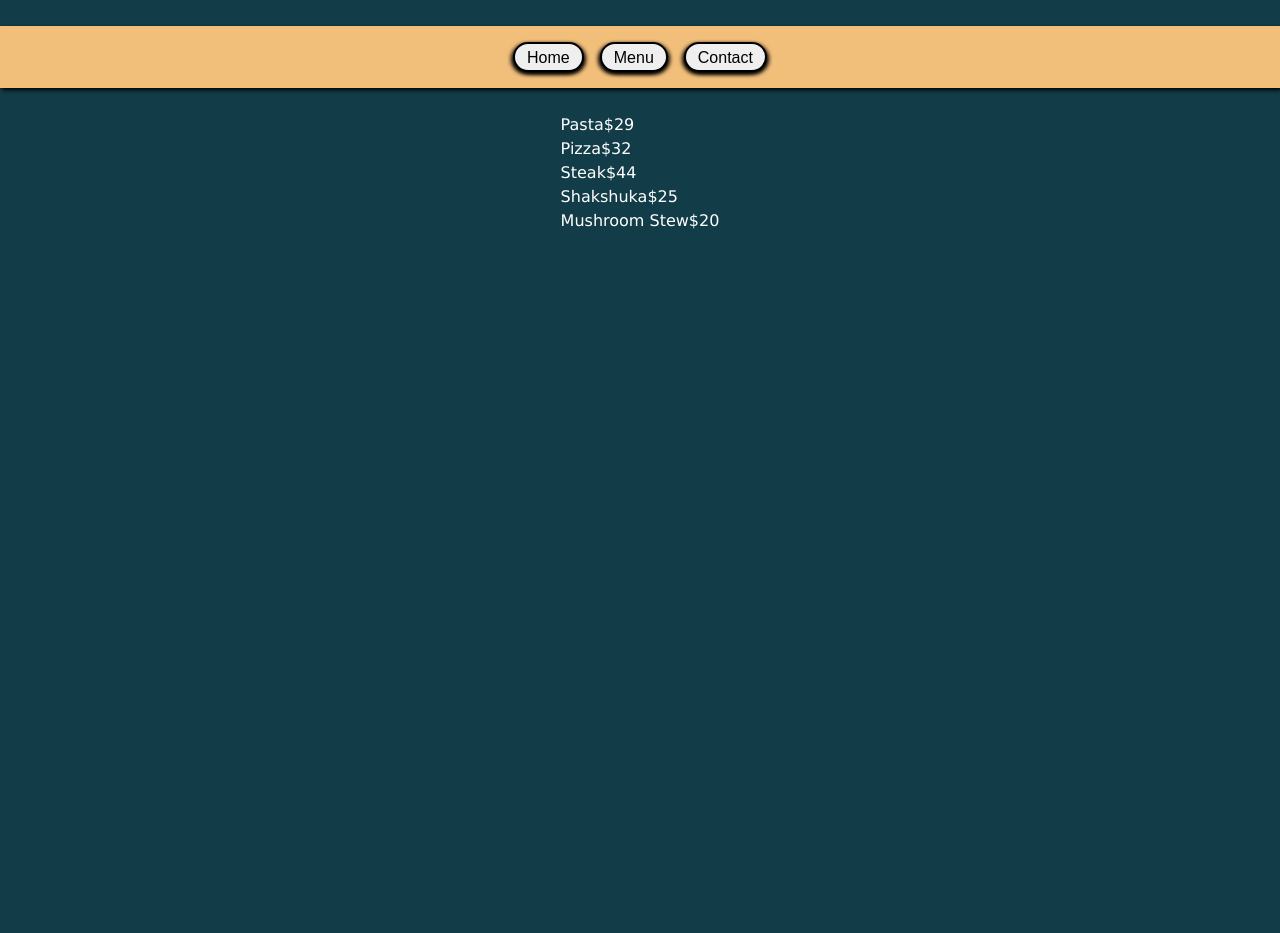
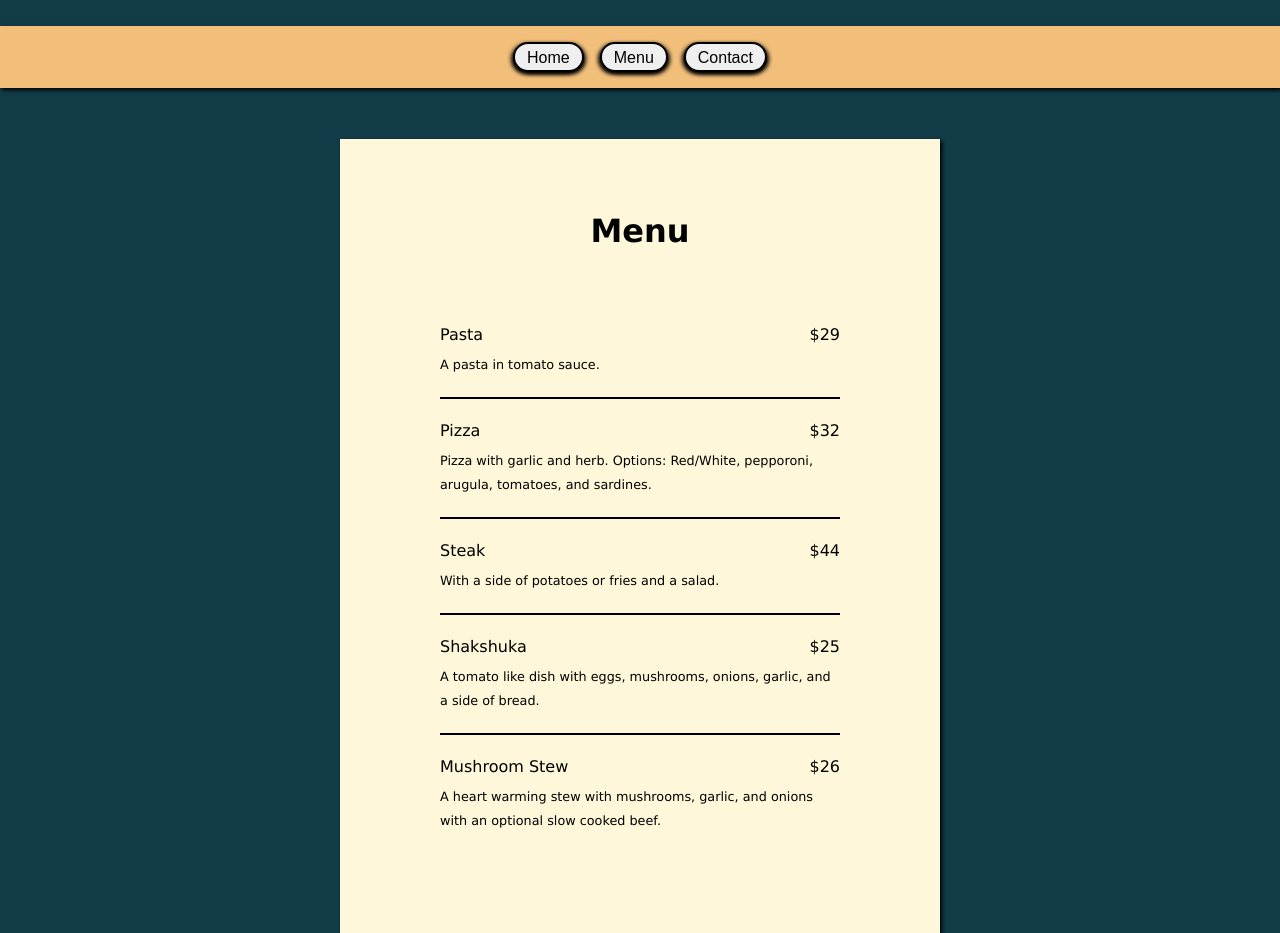
Before and after one commit to ernestviola/restaurant-page, a website built with webpack: page src/template.html in a window 1280 px wide. Before the commit the page ends 826 px from the top, so only its background shows below. Built offline with nearby package versions, Linux system fonts and the light colour scheme.

Commit message:
Menu page write up
Added a mock menu page.

```diff
--- a/src/pages/menu.js
+++ b/src/pages/menu.js
@@ -1,42 +1,61 @@
 const menuList = [
   {
     name: 'Pasta',
-    price: '$29'
+    price: '$29',
+    description: 'A pasta in tomato sauce.'
   },
   {
     name: 'Pizza',
-    price: '$32'
+    price: '$32',
+    description: 'Pizza with garlic and herb. Options: Red/White, pepporoni, arugula, tomatoes, and sardines.'
   },
   {
     name: 'Steak',
-    price: '$44'
+    price: '$44',
+    description: 'With a side of potatoes or fries and a salad.'
   },
   {
     name: 'Shakshuka',
-    price: '$25'
+    price: '$25',
+    description: 'A tomato like dish with eggs, mushrooms, onions, garlic, and a side of bread.'
   },
   {
     name: 'Mushroom Stew',
-    price: '$20'
+    price: '$26',
+    description: 'A heart warming stew with mushrooms, garlic, and onions with an optional slow cooked beef.'
   },
 ]
 
 const menu = document.createElement('div');
 menu.className = 'menu';
 
+const menutTitle = document.createElement('h1');
+menutTitle.className = 'menu__title';
+menutTitle.innerText = 'Menu';
+
+menu.appendChild(menutTitle);
+
 for (let i = 0; i < menuList.length; i++) {
   const menuItem = document.createElement('div');
+  const menuItemHeader = document.createElement('div');
   const menuItemName = document.createElement('span');
   const menuItemPrice = document.createElement('span');
+  const menuItemDescription = document.createElement('p');
+  menuItemDescription.innerText = menuList[i].description;
   menuItemName.innerText = menuList[i].name;
   menuItemPrice.innerText = menuList[i].price;
 
+
   menuItem.className = 'menu__item';
+  menuItemHeader.className = 'menu__item__header';
   menuItemName.className = 'menu__item__name';
   menuItemPrice.className = 'menu__item__price';
+  menuItemDescription.className = 'menu__item__description';
 
-  menuItem.appendChild(menuItemName);
-  menuItem.appendChild(menuItemPrice);
+  menuItemHeader.appendChild(menuItemName);
+  menuItemHeader.appendChild(menuItemPrice);
+  menuItem.appendChild(menuItemHeader);
+  menuItem.appendChild(menuItemDescription);
 
   menu.appendChild(menuItem);
 }
--- a/src/styles.css
+++ b/src/styles.css
@@ -16,7 +16,7 @@ body {
 #content {
   display: flex;
   justify-content: center;
-  margin-top: 2%;
+  margin-top: 4%;
 }
 
 button:hover {
@@ -73,3 +73,38 @@ nav>button:hover {
   font-size: 1.5em;
   margin-bottom: 12px;
 }
+
+.menu {
+  background-color: rgb(254, 247, 217);
+  box-shadow: 2px 2px 4px #000000;
+  color: black;
+  width: 600px;
+  padding: 80px 100px;
+  display: flex;
+  flex-direction: column;
+}
+
+.menu__title {
+  font-size: 2em;
+  text-align: center;
+  margin-bottom: 60px;
+}
+
+.menu__item {
+  border-bottom: 2px solid black;
+  padding: 20px 0px;
+}
+
+.menu__item:last-child {
+  border-bottom: none;
+}
+
+.menu__item__header {
+  display: flex;
+  justify-content: space-between;
+}
+
+.menu__item__description {
+  margin-top: 6px;
+  font-size: .8em;
+}
```
